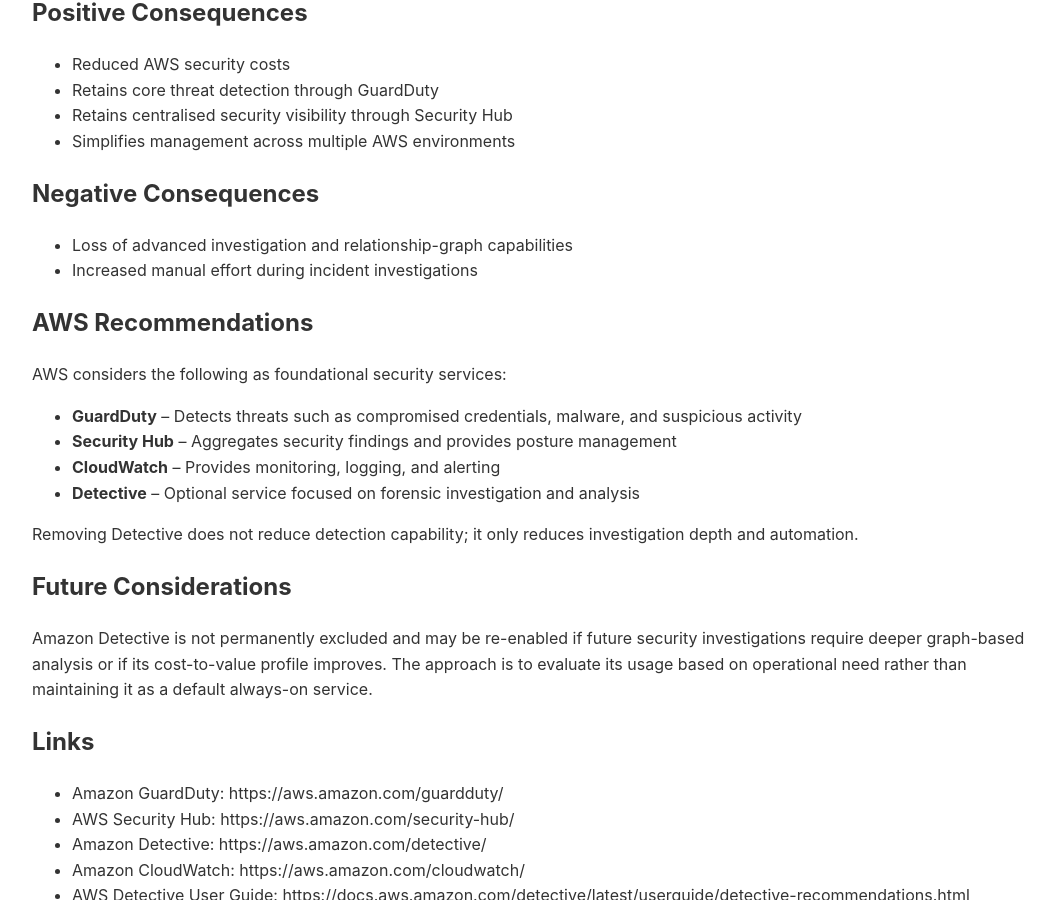
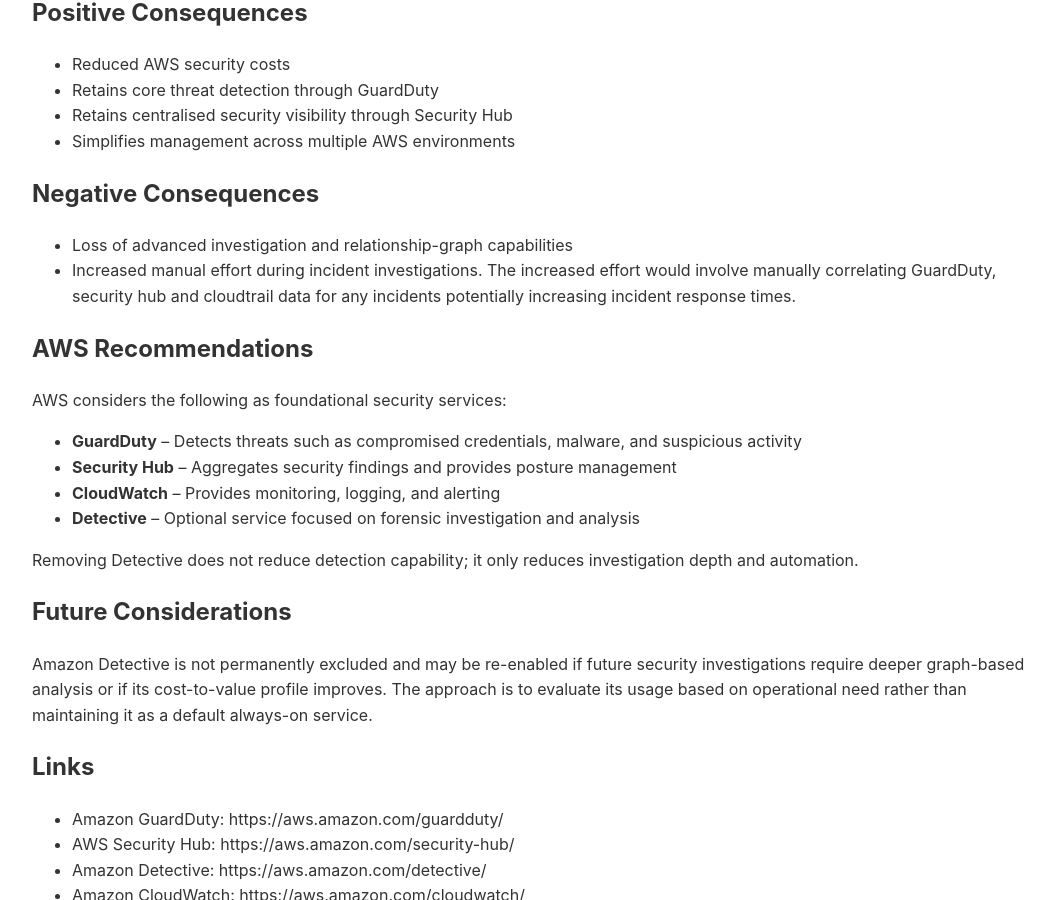
Before and after one commit to NERC-CEH/fdri_words, a Jekyll site: the page built from adrs/017-Temp-Disable-AWS Detective.md, in a window 1280 px wide and 900 px high, scrolled down 2446 px. Shown: the whole window, without its empty margins (108-1162 px from the left). Built offline with Jekyll 4.4.1, drawn with Linux system fonts in a browser that asks for light colours; our own code applies the rules of GitHub Pages for plain Markdown files; some of the changed text lies outside the part shown.

Commit message:
Update 017-Temp-Disable-AWS Detective.md

```diff
--- a/adrs/017-Temp-Disable-AWS Detective.md
+++ b/adrs/017-Temp-Disable-AWS Detective.md
@@ -81,7 +81,7 @@
 ## Negative Consequences
 
 * Loss of advanced investigation and relationship-graph capabilities
-* Increased manual effort during incident investigations
+* Increased manual effort during incident investigations.  The increased  effort would involve manually correlating GuardDuty, security hub and cloudtrail data for any incidents potentially increasing incident response times.
 
 
 ## AWS Recommendations
```
Also changed, not shown: other parts of adrs/017-Temp-Disable-AWS Detective.md (+1 -1 lines).
